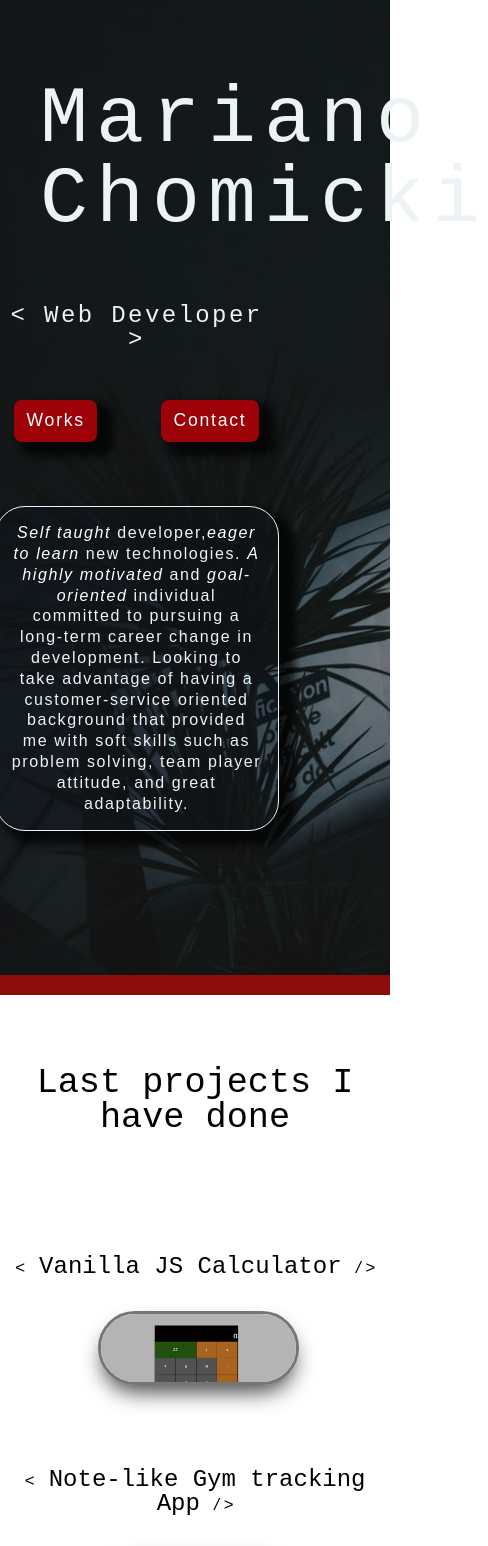
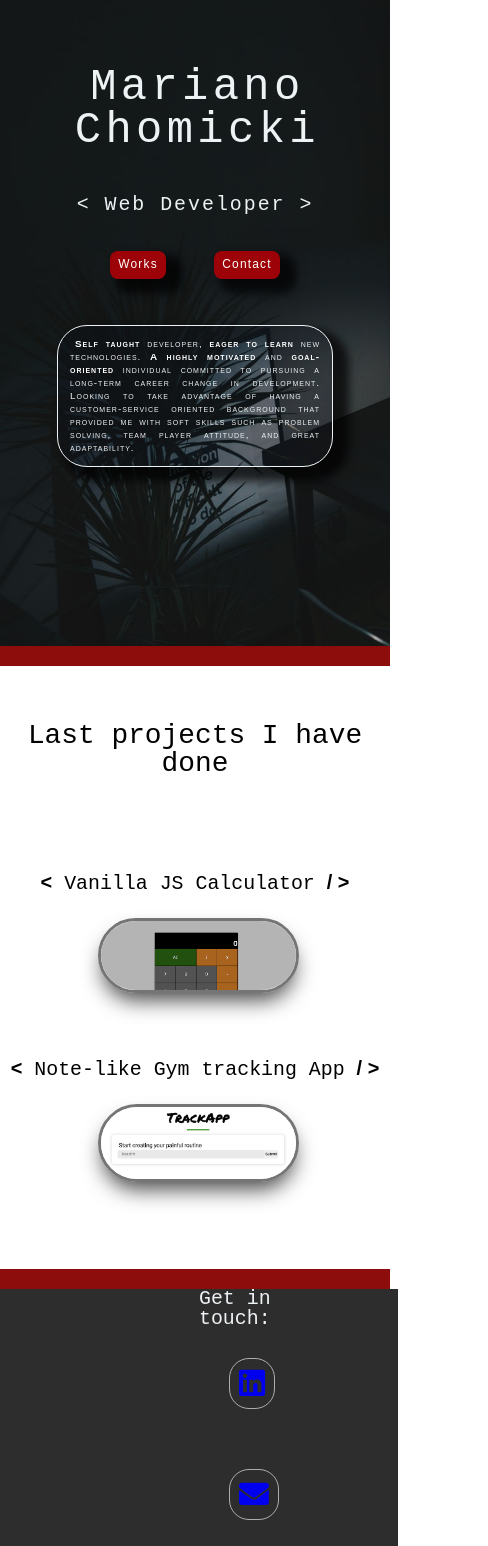
Before and after one commit to chomicki7/mywebsite, a React (Create React App) app: page / in a window 390 px wide. Shown: the top 1546 px of the page, 488 px wide, since content can reach past the window. Built offline with nearby package versions, Linux system fonts and the light colour scheme.

Commit message:
responsivenes modifications

```diff
--- a/src/components/Main/Main.css
+++ b/src/components/Main/Main.css
@@ -2,6 +2,27 @@ html {
   scroll-behavior: smooth;
   margin: 0%;
   font-family: "Nunito", sans-serif;
+  font-size: calc(1em + 1vw);
+}
+
+h1 {
+  font-size: 2.2em;
+}
+
+h2 {
+  font-size: 1.4em;
+}
+
+h3 {
+  font-size: 1em;
+}
+
+a {
+  font-size: 0.6em;
+}
+
+p {
+  font-size: 0.5em;
 }
 
 h1,
@@ -15,19 +36,21 @@ h4 {
   background-image: url(./../background2.jpeg);
   background-repeat: no-repeat;
   background-size: cover;
+  text-align: left;
+  padding-right: 15em;
 }
 
 .title {
-  width: 70%;
+  /*   width: 70%; */
   text-align: center;
   padding-bottom: 9em;
 }
 
 .title h1 {
-  font-size: 5em;
+  /*   font-size: 5em; */
   letter-spacing: 0.1em;
   width: 90%;
-  padding-top: 1em;
+  padding-top: 1.5em;
   padding-bottom: 0.5em;
   margin-left: 0.5em;
   color: #edf2f4;
@@ -35,7 +58,7 @@ h4 {
 }
 
 .title h3 {
-  font-size: 1.5em;
+  /*   font-size: 1.5em; */
   letter-spacing: 0.1em;
   color: #edf2f4;
   margin-top: 1em;
@@ -51,7 +74,7 @@ li {
   padding: 0.7em;
   border-radius: 8px;
   letter-spacing: 0.1em;
-  font-size: 1.1em;
+  /*   font-size: 1.1em; */
   background-color: #9d0208;
   box-shadow: 11px 9px 9px 5px rgba(0, 0, 0, 0.72);
 }
@@ -68,7 +91,7 @@ ul a {
 }
 
 .description p {
-  padding: 1em;
+  padding: 1.2em;
   margin-top: 1em;
   width: 30%;
   background-color: #03071e27;
@@ -77,16 +100,16 @@ ul a {
   color: #edf2f4;
   letter-spacing: 0.1em;
   line-height: 1.3em;
-  font-weight: 300;
+  font-weight: 400;
   border: 1px solid #edf2f4;
   min-width: 250px;
-  text-overflow: ellipsis;
-  overflow: hidden;
+  font-variant: small-caps;
+  text-align: justify;
+  text-indent: 2%;
 }
 
 span {
-  font-style: italic;
-  font-weight: 400;
+  font-weight: 600;
   color: #ffffff;
 }
 
@@ -119,18 +142,18 @@ span {
 
 .work h2,
 .contact h2 {
-  font-size: 2.2em;
+  /*   font-size: 2.2em; */
   padding: 2em 0;
 }
 
 .work h3 {
-  font-size: 1.5em;
+  /*   font-size: 1.5em; */
   padding-top: 2em;
 }
 
 .work span {
   color: #000000;
-  font-size: 0.7em;
+  /*   font-size: 0.7em; */
   font-family: "Nunito", sans-serif;
 }
 
@@ -147,12 +170,12 @@ span {
   flex-wrap: wrap;
 }
 
-.contact h2 {
+.contact h3 {
   color: #edf2f4;
 }
 
 .contact a {
-  font-size: 3em;
+  font-size: 1.5em;
   margin: 1em;
   padding: 0.3em;
   border-radius: 20px;
@@ -165,4 +188,9 @@ span {
   background-color: #0a0a0a;
 }
 
-@media screen and (max-width: 400);
+@media only screen and (min-width: 320px) and (max-width: 480px),
+  (orientation: portrait) {
+  .about {
+    padding: 0;
+  }
+}
--- a/src/components/Main/Main.js
+++ b/src/components/Main/Main.js
@@ -29,7 +29,7 @@ class Main extends Component {
             </ul>
             <div className="description">
               <p>
-                <span>Self taught</span> developer,<span>eager to learn</span>{" "}
+                <span>Self taught</span> developer,<span> eager to learn</span>{" "}
                 new technologies. <span>A highly motivated</span> and
                 <span> goal-oriented</span> individual committed to pursuing a
                 long-term career change in development. Looking to take
@@ -66,7 +66,7 @@ class Main extends Component {
         </section>
 
         <section id="contact" className="contact">
-          <h2>Get in touch:</h2>
+          <h3>Get in touch:</h3>
           {/*           <div className="links"> */}
           <a
             href="https://www.linkedin.com/in/mariano-chomicki-134829103/"
```
